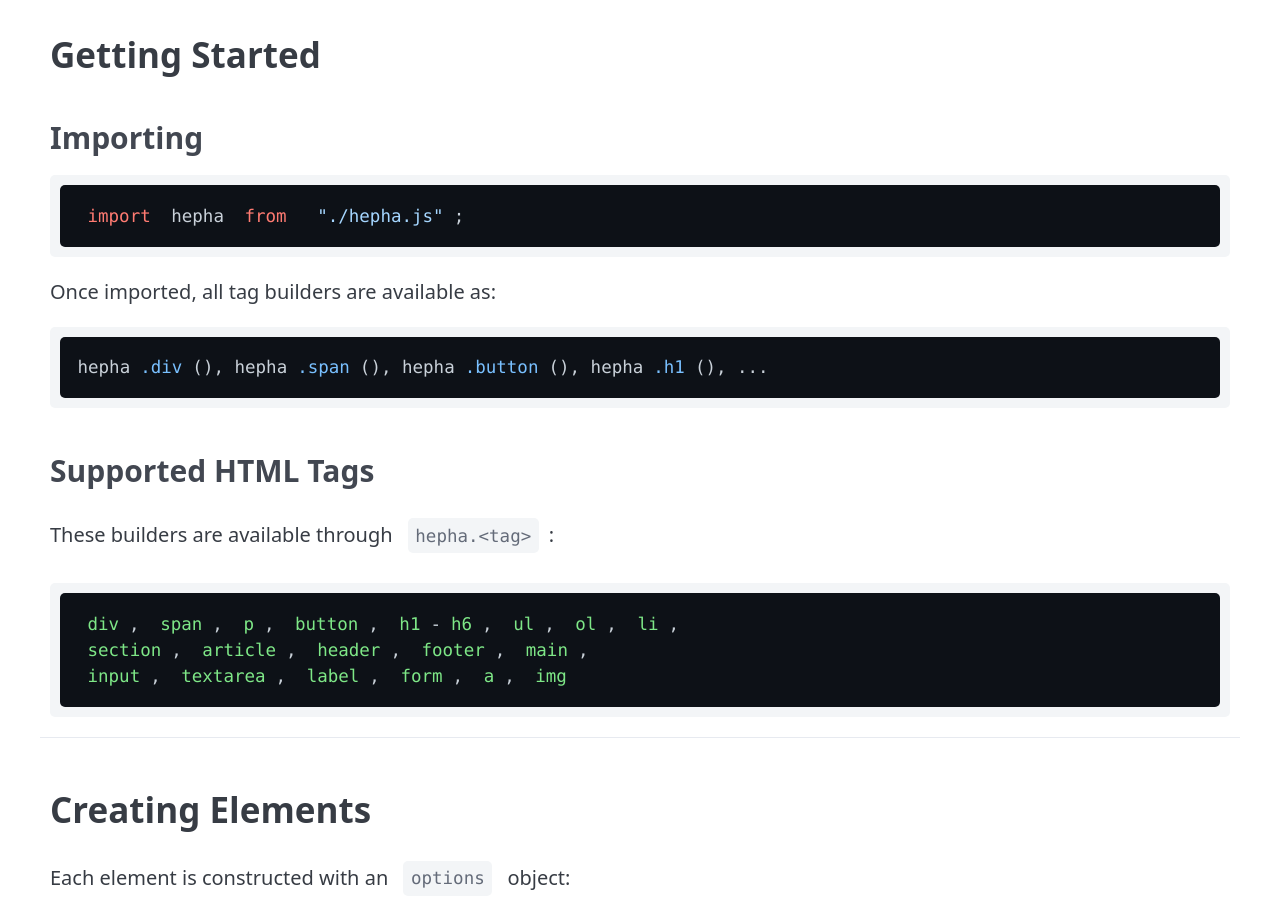
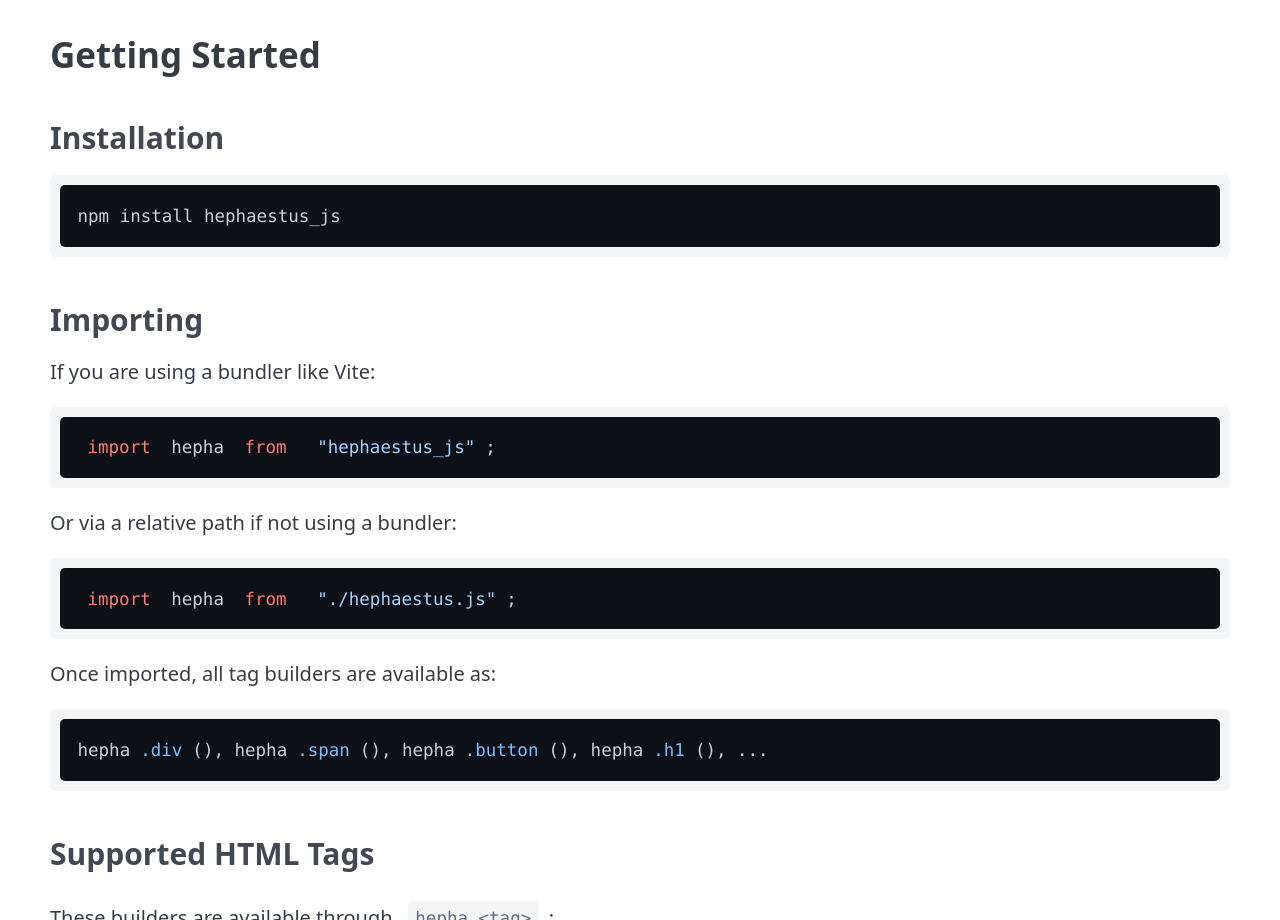
Before and after one commit to WooperLUA/Hephaestus, a plain HTML site: page docs/index.html in a window 1280 px wide. Shown: the part 880-1800 px from the top of the page. Drawn offline with nearby package versions, Linux system fonts and the light colour scheme.

Commit message:
- you can use hepha in npm / vite now

```diff
--- a/docs/index.html
+++ b/docs/index.html
@@ -127,8 +127,15 @@
 
     <h2 id="getting-started">Getting Started</h2>
 
+    <h3>Installation</h3>
+    <pre><code>npm install hephaestus_js</code></pre>
+
     <h3>Importing</h3>
-    <pre><code>import hepha from "./hepha.js";</code></pre>
+    <p>If you are using a bundler like Vite:</p>
+    <pre><code>import hepha from "hephaestus_js";</code></pre>
+
+    <p>Or via a relative path if not using a bundler:</p>
+    <pre><code>import hepha from "./hephaestus.js";</code></pre>
 
     <p>
         Once imported, all tag builders are available as:
--- a/utils.js
+++ b/utils.js
@@ -10,7 +10,8 @@
     "html",
     "children",
     "events",
-    "style"
+    "style",
+    "alias"
 ]
 
 
```
Also changed, not shown: hephaestus.js (+16 -21 lines), README.md.
